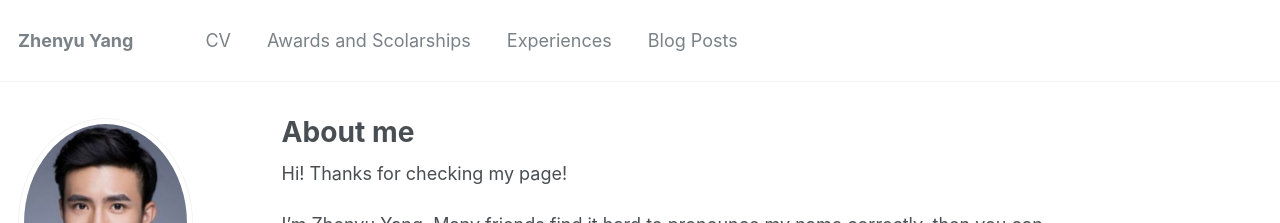
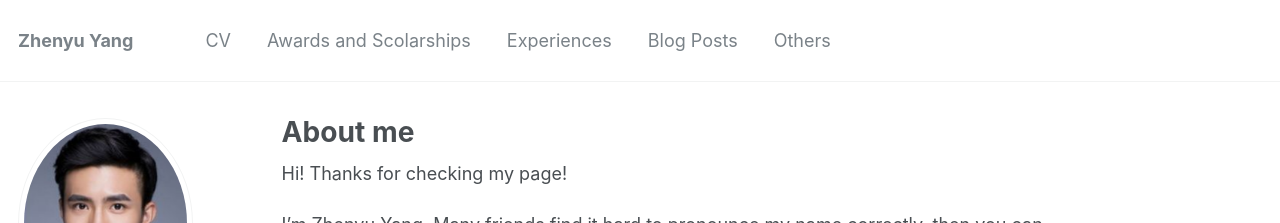
Before and after one commit to azpeteryang/azpeteryang.github.io, a Jekyll site: the page built from _pages/about.md, in a window 1280 px wide. Shown: the top 223 px of the page. Built offline with Jekyll 4.4.1, drawn with Linux system fonts in a browser that asks for light colours.

Commit message:
Update navigation.yml

```diff
--- a/_data/navigation.yml
+++ b/_data/navigation.yml
@@ -11,3 +11,6 @@ main:
 
   - title: "Blog Posts"
     url: /year-archive/
+
+  - title: "Others"
+    url: /teaching/
```
